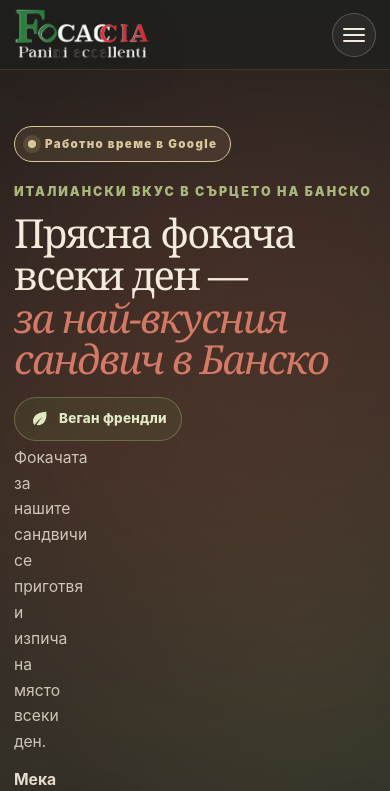
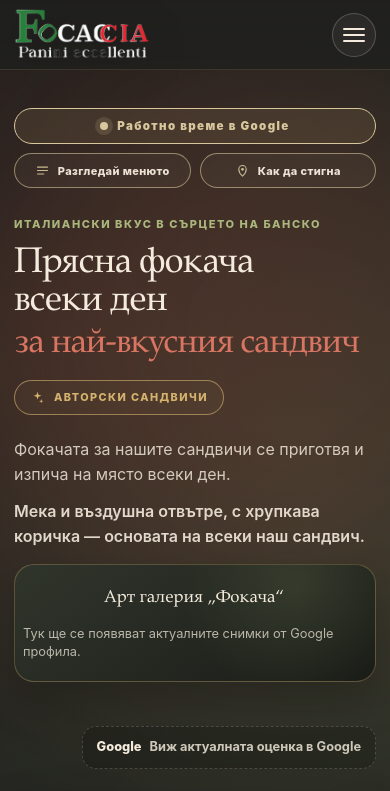
Before and after one commit to LN2025-create/Focaccia-Bansko1, a Next.js app: page / in a window 390 px wide. Shown: the top 791 px of the page. Built offline with nearby package versions, Linux system fonts and the light colour scheme.

Commit message:
Update Focaccia to V1.2.7

```diff
--- a/components/HeroGoogleGallery.js
+++ b/components/HeroGoogleGallery.js
@@ -91,7 +91,7 @@ export default function HeroGoogleGallery({ lang = 'bg' }) {
     else previous();
   };
 
-  const title = lang === 'en' ? 'Focaccia in photos' : 'Focaccia в снимки';
+  const title = lang === 'en' ? 'Focaccia Art Gallery' : 'Арт галерия „Фокача“';
   const openLabel = lang === 'en' ? 'Open gallery' : 'Отвори галерията';
   const loadingLabel = lang === 'en' ? 'Loading current photos…' : 'Зареждам актуални снимки…';
   const emptyLabel = lang === 'en'
@@ -118,6 +118,7 @@ export default function HeroGoogleGallery({ lang = 'bg' }) {
   return (
     <>
       <button type="button" className={styles.card} onClick={() => setOpen(true)} aria-label={openLabel}>
+        <span className={styles.previewMedia}>
           <img
             key={item.id}
             src={item.thumbnailUrl || item.imageUrl}
@@ -125,10 +126,12 @@ export default function HeroGoogleGallery({ lang = 'bg' }) {
             className={styles.previewImage}
           />
           <span className={styles.previewShade} aria-hidden="true" />
+        </span>
         <span className={styles.caption}>
           <strong>{title}</strong>
           <span>{items.length} {photoWord} · {openLabel}</span>
         </span>
+        <span className={styles.openArrow} aria-hidden="true">›</span>
         <span className={styles.progress} aria-hidden="true">
           <span style={{ width: `${((safeIndex + 1) / items.length) * 100}%` }} />
         </span>
--- a/package.json
+++ b/package.json
@@ -1,6 +1,6 @@
 {
   "name": "focaccia-bansko",
-  "version": "1.2.5",
+  "version": "1.2.7",
   "private": true,
   "scripts": {
     "dev": "next dev",
--- a/pages/index.js
+++ b/pages/index.js
@@ -11,10 +11,27 @@ import { useLanguage } from '../hooks/useLanguage';
 import { site } from '../lib/content';
 import styles from '../styles/Home.module.css';
 
-function VeganIcon() {
+function MenuIcon() {
   return (
     <svg viewBox="0 0 24 24" aria-hidden="true">
-      <path d="M19.7 4.3C13.2 4.5 8.4 6.7 6 10.2c-2.3 3.4-1.5 7.1.6 9.2 2.5-4.3 5.9-7.5 10.1-9.8-3.5 2.7-6.2 6-8.1 9.9 3.6.6 7.2-.7 9.2-3.8 2-3 2.6-7.2 1.9-11.4Z" fill="currentColor" />
+      <path d="M4 6.5h16M4 12h16M4 17.5h10" fill="none" stroke="currentColor" strokeWidth="1.8" strokeLinecap="round" />
+    </svg>
+  );
+}
+
+function PinIcon() {
+  return (
+    <svg viewBox="0 0 24 24" aria-hidden="true">
+      <path d="M12 21s6-5.4 6-11a6 6 0 1 0-12 0c0 5.6 6 11 6 11Z" fill="none" stroke="currentColor" strokeWidth="1.7" />
+      <circle cx="12" cy="10" r="2.2" fill="currentColor" />
+    </svg>
+  );
+}
+
+function SignatureIcon() {
+  return (
+    <svg viewBox="0 0 24 24" aria-hidden="true">
+      <path d="M12 2.8l1.55 4.7 4.7 1.55-4.7 1.55L12 15.3l-1.55-4.7-4.7-1.55 4.7-1.55L12 2.8Zm6 11.7.85 2.55 2.55.85-2.55.85L18 21.3l-.85-2.55-2.55-.85 2.55-.85L18 14.5Z" fill="currentColor" />
     </svg>
   );
 }
@@ -39,36 +56,43 @@ export default function Home() {
         <link rel="icon" href="/favicon.svg" />
       </Head>
       <Layout lang={lang} text={text} changeLanguage={changeLanguage} href={href}>
-        <section className={styles.hero} data-version="1.2.5">
+        <section className={styles.hero} data-version="1.2.7">
           <div className={styles.heroGlow} aria-hidden="true" />
           <div className={styles.heroInner}>
             <div className={styles.heroMain}>
               <div className={styles.heroTextColumn}>
+                <div className={styles.heroTopActions}>
+                  <OpeningBadge text={text.open} lang={lang} />
+                  <Link href={href('/menu')} className={styles.heroPillAction}>
+                    <MenuIcon />
+                    <span>{c.menuCta}</span>
+                  </Link>
+                  <a href={site.mapsUrl} target="_blank" rel="noreferrer" className={styles.heroPillAction}>
+                    <PinIcon />
+                    <span>{c.directionsCta}</span>
+                  </a>
+                </div>
+
                 <div className={styles.heroCopy}>
-                  <OpeningBadge text={text.open} lang={lang} />
                   <p className={styles.eyebrow}>{c.eyebrow}</p>
                   <h1 aria-label={titleLabel}>
                     <span>{c.title}</span>
                     <em>{c.titleAccent}</em>
                   </h1>
-                  <Link href={href('/menu#vegano')} className={styles.veganBadge} aria-label={c.veganFriendly}>
-                    <VeganIcon />
-                    <span>{c.veganFriendly}</span>
+                  <Link href={href('/menu')} className={styles.signatureBadge}>
+                    <SignatureIcon />
+                    <span>{c.signatureLabel}</span>
                   </Link>
                 </div>
 
                 <div className={styles.heroDetails}>
-                  <div className={styles.heroDetailsCopy}>
-                    <div className={styles.intro}>{introParagraphs.map((paragraph) => <p key={paragraph}>{paragraph}</p>)}</div>
-                    <div className={styles.actions}>
-                      <Link href={href('/menu')} className="button buttonPrimary">{c.menuCta}</Link>
-                      <a href={site.mapsUrl} target="_blank" rel="noreferrer" className="button buttonSecondary">{c.directionsCta}</a>
-                    </div>
-                    <GoogleRating text={text.rating} lang={lang} />
+                  <div className={styles.intro}>
+                    {introParagraphs.map((paragraph) => <p key={paragraph}>{paragraph}</p>)}
                   </div>
                   <div className={styles.heroGallerySlot}>
                     <HeroGoogleGallery lang={lang} />
                   </div>
+                  <GoogleRating text={text.rating} lang={lang} />
                 </div>
               </div>
 
--- a/styles/HeroGoogleGallery.module.css
+++ b/styles/HeroGoogleGallery.module.css
@@ -1,14 +1,18 @@
 .card {
   position: relative;
   width: 100%;
-  aspect-ratio: 1.13 / 1;
-  padding: 0;
+  min-height: 132px;
+  display: grid;
+  grid-template-columns: minmax(132px, 34%) minmax(0, 1fr) 42px;
+  align-items: center;
+  gap: 18px;
+  padding: 10px 14px 10px 10px;
   overflow: hidden;
-  border: 1px solid rgba(244, 235, 221, .18);
-  border-radius: 28px;
+  border: 1px solid rgba(198, 164, 106, .34);
+  border-radius: 24px;
   color: var(--cream);
-  background: #171a15;
-  box-shadow: 0 22px 56px rgba(0, 0, 0, .28);
+  background: linear-gradient(120deg, rgba(18, 21, 17, .94), rgba(38, 40, 32, .90));
+  box-shadow: 0 18px 44px rgba(0, 0, 0, .22);
   cursor: pointer;
   text-align: left;
   isolation: isolate;
@@ -17,6 +21,15 @@
 .card:focus-visible {
   outline: 3px solid #d7bd7e;
   outline-offset: 4px;
+}
+
+.previewMedia {
+  position: relative;
+  align-self: stretch;
+  min-height: 108px;
+  overflow: hidden;
+  border-radius: 17px;
+  background: #171a15;
 }
 
 .previewImage {
@@ -32,42 +45,61 @@
   position: absolute;
   inset: 0;
   z-index: 1;
-  background: linear-gradient(to top, rgba(11, 13, 10, .86) 0%, rgba(11, 13, 10, .10) 58%, rgba(11, 13, 10, .02) 100%);
+  background: linear-gradient(to top, rgba(11, 13, 10, .34), transparent 66%);
 }
 
 .caption {
-  position: absolute;
-  z-index: 2;
-  left: 17px;
-  right: 17px;
-  bottom: 17px;
+  min-width: 0;
   display: flex;
   flex-direction: column;
-  gap: 4px;
+  gap: 6px;
 }
 
 .caption strong {
-  font-family: Georgia, "Times New Roman", serif;
-  font-size: 1.08rem;
+  color: var(--cream);
+  font-family: "Iowan Old Style", "Palatino Linotype", "Book Antiqua", Palatino, Georgia, serif;
+  font-size: clamp(1.02rem, 1.8vw, 1.3rem);
   font-weight: 500;
+  line-height: 1.12;
+  overflow-wrap: normal;
+  word-break: normal;
+  hyphens: none;
 }
 
 .caption span {
-  color: rgba(244, 235, 221, .78);
-  font-size: .76rem;
+  color: rgba(244, 235, 221, .72);
+  font-size: .78rem;
   line-height: 1.35;
+  overflow-wrap: normal;
+  word-break: normal;
 }
+
+.openArrow {
+  width: 36px;
+  height: 36px;
+  display: grid;
+  place-items: center;
+  border: 1px solid rgba(244, 235, 221, .18);
+  border-radius: 50%;
+  color: rgba(244, 235, 221, .92);
+  font-family: Arial, sans-serif;
+  font-size: 1.55rem;
+  line-height: 1;
+  transition: transform .2s ease, background-color .2s ease;
+}
+
+.card:hover .openArrow { transform: translateX(3px); background: rgba(244, 235, 221, .07); }
 
 .progress {
   position: absolute;
   z-index: 3;
-  left: 17px;
-  right: 17px;
-  bottom: 8px;
+  left: calc(34% + 28px);
+  right: 66px;
+  bottom: 10px;
   height: 2px;
   overflow: hidden;
   border-radius: 999px;
-  background: rgba(244, 235, 221, .18);
+  background: rgba(244, 235, 221, .14);
 }
 
 .progress span {
@@ -79,10 +111,10 @@
 }
 
 .placeholder {
-  min-height: 230px;
+  min-height: 132px;
   display: flex;
   flex-direction: column;
-  justify-content: flex-end;
+  justify-content: center;
   gap: 7px;
   padding: 22px;
   cursor: default;
@@ -90,7 +122,7 @@
 }
 
 .placeholder strong {
-  font-family: Georgia, "Times New Roman", serif;
+  font-family: "Iowan Old Style", "Palatino Linotype", "Book Antiqua", Palatino, Georgia, serif;
   font-size: 1.08rem;
   font-weight: 500;
 }
@@ -179,9 +211,7 @@
 .next { right: 16px; }
 
 .closeButton:hover,
-.navButton:hover {
-  background: rgba(45, 53, 39, .92);
-}
+.navButton:hover { background: rgba(45, 53, 39, .92); }
 
 .closeButton:focus-visible,
 .navButton:focus-visible {
@@ -200,62 +230,46 @@
   background: linear-gradient(90deg, rgba(31, 36, 28, .98), rgba(45, 53, 39, .95));
 }
 
-.modalFooter strong {
-  color: var(--cream);
-  font-size: .92rem;
-}
-
-.modalFooter span {
-  font-size: .82rem;
-}
+.modalFooter strong { color: var(--cream); font-size: .92rem; }
+.modalFooter span { font-size: .82rem; }
 
 @keyframes imageFade {
   from { opacity: 0; transform: scale(1.012); }
   to { opacity: 1; transform: scale(1); }
 }
 
-@media (max-width: 760px) {
+@media (max-width: 560px) {
   .card {
-    aspect-ratio: 1.45 / 1;
-    border-radius: 24px;
-  }
-
-  .modal {
-    padding: 10px;
-  }
-
-  .modalInner {
-    max-height: calc(100vh - 20px);
+    min-height: 118px;
+    grid-template-columns: 112px minmax(0, 1fr) 34px;
+    gap: 12px;
+    padding: 8px 10px 8px 8px;
     border-radius: 20px;
   }
+  .previewMedia { min-height: 100px; border-radius: 14px; }
+  .caption strong { font-size: 1rem; }
+  .caption span { font-size: .72rem; }
+  .openArrow { width: 32px; height: 32px; font-size: 1.35rem; }
+  .progress { left: 132px; right: 54px; bottom: 8px; }
+}
 
-  .modalStage {
-    min-height: 68vh;
-  }
+@media (max-width: 380px) {
+  .card { grid-template-columns: 92px minmax(0, 1fr); }
+  .openArrow { display: none; }
+  .progress { left: 112px; right: 14px; }
+}
 
-  .navButton {
-    width: 44px;
-    height: 44px;
-  }
-
+@media (max-width: 760px) {
+  .modal { padding: 10px; }
+  .modalInner { max-height: calc(100vh - 20px); border-radius: 20px; }
+  .modalStage { min-height: 68vh; }
+  .navButton { width: 44px; height: 44px; }
   .previous { left: 10px; }
   .next { right: 10px; }
-
-  .modalFooter {
-    align-items: flex-start;
-    flex-direction: column;
-    gap: 3px;
-    padding: 11px 15px 13px;
-  }
+  .modalFooter { align-items: flex-start; flex-direction: column; gap: 3px; padding: 11px 15px 13px; }
 }
 
 @media (prefers-reduced-motion: reduce) {
-  .previewImage,
-  .modalImage {
-    animation: none;
-  }
-
-  .progress span {
-    transition: none;
-  }
+  .previewImage, .modalImage { animation: none; }
+  .progress span, .openArrow { transition: none; }
 }
--- a/styles/Home.module.css
+++ b/styles/Home.module.css
@@ -646,3 +646,370 @@
     transform: none;
   }
 }
+
+/* Version 1.2.6 — authoritative mobile hero/gallery fix.
+   Keep this block after the desktop authoritative rules so the mobile layout
+   cannot be overwritten by later base declarations. */
+@media (max-width: 760px) {
+  .heroDetails {
+    display: grid;
+    grid-template-columns: minmax(0, 1fr);
+    gap: 20px;
+    width: 100%;
+    padding: 2px 0 14px;
+  }
+
+  .heroDetailsCopy {
+    width: 100%;
+    max-width: none;
+    min-width: 0;
+  }
+
+  .heroGallerySlot {
+    width: 100%;
+    max-width: none;
+    min-width: 0;
+    justify-self: stretch;
+    align-self: auto;
+  }
+
+  .intro {
+    max-width: none;
+  }
+
+  .actions {
+    width: 100%;
+  }
+}
+
+@media (max-width: 430px) {
+  .heroDetails {
+    gap: 18px;
+  }
+
+  .actions {
+    align-items: stretch;
+    flex-direction: column;
+  }
+
+  .actions :global(.button) {
+    width: 100%;
+    justify-content: center;
+  }
+}
+
+/* Version 1.2.7 — final hero typography and responsive composition */
+.heroTopActions {
+  display: flex;
+  flex-wrap: wrap;
+  align-items: center;
+  gap: 10px;
+  margin-bottom: 34px;
+}
+
+.heroPillAction {
+  width: fit-content;
+  min-height: 35px;
+  display: inline-flex;
+  align-items: center;
+  justify-content: center;
+  gap: 8px;
+  padding: 8px 13px;
+  border: 1px solid rgba(216, 199, 157, .58);
+  border-radius: 999px;
+  color: #ece3d5;
+  background: rgba(244, 235, 221, .035);
+  font-size: .72rem;
+  font-weight: 850;
+  letter-spacing: .035em;
+  line-height: 1.1;
+  white-space: nowrap;
+  transition: background-color .2s ease, border-color .2s ease, transform .2s ease;
+}
+
+.heroPillAction svg {
+  width: 15px;
+  height: 15px;
+  flex: 0 0 auto;
+  color: #c9bd93;
+}
+
+.heroPillAction:hover {
+  transform: translateY(-1px);
+  border-color: rgba(216, 199, 157, .82);
+  background: rgba(244, 235, 221, .08);
+}
+
+.heroCopy {
+  max-width: 650px;
+  padding-top: 0;
+}
+
+.eyebrow {
+  margin: 0 0 18px;
+  color: #aab77c;
+  font-size: .75rem;
+  font-weight: 850;
+  letter-spacing: .18em;
+  line-height: 1.45;
+  text-transform: uppercase;
+}
+
+.hero h1 {
+  max-width: 650px;
+  margin: 0;
+  font-family: "Iowan Old Style", "Palatino Linotype", "Book Antiqua", Palatino, Georgia, serif;
+  font-size: clamp(2.35rem, 3.05vw, 3.25rem);
+  font-weight: 500;
+  line-height: 1.04;
+  letter-spacing: -.035em;
+}
+
+.hero h1 span,
+.hero h1 em {
+  display: block;
+  white-space: normal;
+  text-wrap: balance;
+  overflow-wrap: normal;
+  word-break: normal;
+  hyphens: none;
+}
+
+.hero h1 em {
+  margin-top: 7px;
+  color: #d97663;
+  font-family: inherit;
+  font-size: .96em;
+  font-style: normal;
+  font-weight: 500;
+  letter-spacing: -.03em;
+}
+
+.signatureBadge {
+  width: fit-content;
+  display: inline-flex;
+  align-items: center;
+  gap: 9px;
+  margin-top: 22px;
+  padding: 9px 15px;
+  border: 1px solid rgba(198, 164, 106, .68);
+  border-radius: 999px;
+  color: #d4b36e;
+  background: rgba(198, 164, 106, .055);
+  font-size: .72rem;
+  font-weight: 850;
+  letter-spacing: .16em;
+  line-height: 1.15;
+  text-transform: uppercase;
+  white-space: nowrap;
+  transition: background-color .2s ease, border-color .2s ease, transform .2s ease;
+}
+
+.signatureBadge svg {
+  width: 15px;
+  height: 15px;
+  flex: 0 0 auto;
+}
+
+.signatureBadge:hover {
+  transform: translateY(-1px);
+  border-color: rgba(216, 189, 125, .88);
+  background: rgba(198, 164, 106, .10);
+}
+
+.heroDetails {
+  width: min(100%, 610px);
+  max-width: none;
+  display: flex;
+  flex-direction: column;
+  gap: 18px;
+  margin-top: 24px;
+  padding: 0 0 22px;
+}
+
+.intro {
+  max-width: 600px;
+  margin: 0;
+  color: rgba(244, 235, 221, .82);
+  font-size: clamp(.96rem, 1.2vw, 1.08rem);
+  line-height: 1.58;
+}
+
+.intro p { margin: 0 0 12px; }
+.intro p:last-child {
+  margin-bottom: 0;
+  color: rgba(244, 235, 221, .90);
+  font-weight: 560;
+}
+
+.heroGallerySlot {
+  width: min(100%, 590px);
+  max-width: none;
+  justify-self: auto;
+  align-self: auto;
+}
+
+.heroMain {
+  grid-template-columns: minmax(600px, .98fr) minmax(500px, 1.02fr);
+  gap: 54px;
+  align-items: center;
+}
+
+.heroImageFrame {
+  min-height: 650px;
+}
+
+@media (max-width: 1280px) {
+  .heroMain {
+    grid-template-columns: 1fr;
+    gap: 34px;
+  }
+
+  .heroTextColumn,
+  .heroCopy,
+  .heroDetails {
+    max-width: 900px;
+  }
+
+  .heroDetails { width: min(100%, 680px); }
+  .heroGallerySlot { width: min(100%, 650px); }
+  .heroImageFrame { min-height: 510px; }
+}
+
+@media (max-width: 760px) {
+  .hero {
+    padding-top: 108px;
+  }
+
+  .heroInner,
+  .quickFacts {
+    width: calc(100% - 28px);
+  }
+
+  .heroTopActions {
+    display: grid;
+    grid-template-columns: repeat(2, minmax(0, 1fr));
+    gap: 9px;
+    margin-bottom: 28px;
+  }
+
+  .heroTopActions > :first-child {
+    grid-column: 1 / -1;
+    width: 100%;
+    justify-content: center;
+  }
+
+  .heroPillAction {
+    width: 100%;
+    min-width: 0;
+    padding-inline: 10px;
+    font-size: .69rem;
+  }
+
+  .heroCopy,
+  .heroDetails,
+  .heroGallerySlot {
+    width: 100%;
+    max-width: none;
+    min-width: 0;
+  }
+
+  .eyebrow {
+    max-width: 100%;
+    margin-bottom: 14px;
+    font-size: .69rem;
+    letter-spacing: .14em;
+  }
+
+  .hero h1 {
+    max-width: 100%;
+    font-size: clamp(2.05rem, 9.4vw, 2.85rem);
+    line-height: 1.04;
+  }
+
+  .hero h1 em {
+    margin-top: 6px;
+    font-size: .94em;
+  }
+
+  .signatureBadge {
+    max-width: 100%;
+    margin-top: 18px;
+    white-space: normal;
+    font-size: .68rem;
+    letter-spacing: .13em;
+  }
+
+  .heroDetails {
+    gap: 16px;
+    margin-top: 22px;
+    padding-bottom: 10px;
+  }
+
+  .intro {
+    max-width: none;
+    font-size: 1rem;
+    line-height: 1.55;
+  }
+
+  .heroImageFrame {
+    min-height: 320px;
+    border-radius: 24px;
+  }
+}
+
+@media (max-width: 430px) {
+  .hero h1 {
+    font-size: clamp(1.95rem, 9.2vw, 2.45rem);
+    letter-spacing: -.025em;
+  }
+
+  .hero h1 span,
+  .hero h1 em,
+  .eyebrow,
+  .intro,
+  .signatureBadge {
+    overflow-wrap: normal;
+    word-break: normal;
+    hyphens: none;
+  }
+
+  .intro p {
+    text-wrap: pretty;
+  }
+}
+
+@media (max-width: 380px) {
+  .heroTopActions {
+    grid-template-columns: 1fr;
+  }
+
+  .heroTopActions > :first-child {
+    grid-column: auto;
+  }
+
+  .heroPillAction {
+    min-height: 38px;
+  }
+
+  .hero h1 {
+    font-size: clamp(1.85rem, 9vw, 2.2rem);
+  }
+
+  .signatureBadge {
+    width: 100%;
+    justify-content: center;
+  }
+}
+
+@media (prefers-reduced-motion: reduce) {
+  .heroPillAction,
+  .signatureBadge {
+    transition: none;
+  }
+
+  .heroPillAction:hover,
+  .signatureBadge:hover {
+    transform: none;
+  }
+}
```
Also changed, not shown: lib/content.js, 2 other files (tests, documents, lock files or other folders). Lines whose indentation alone changed are shown as unchanged.
